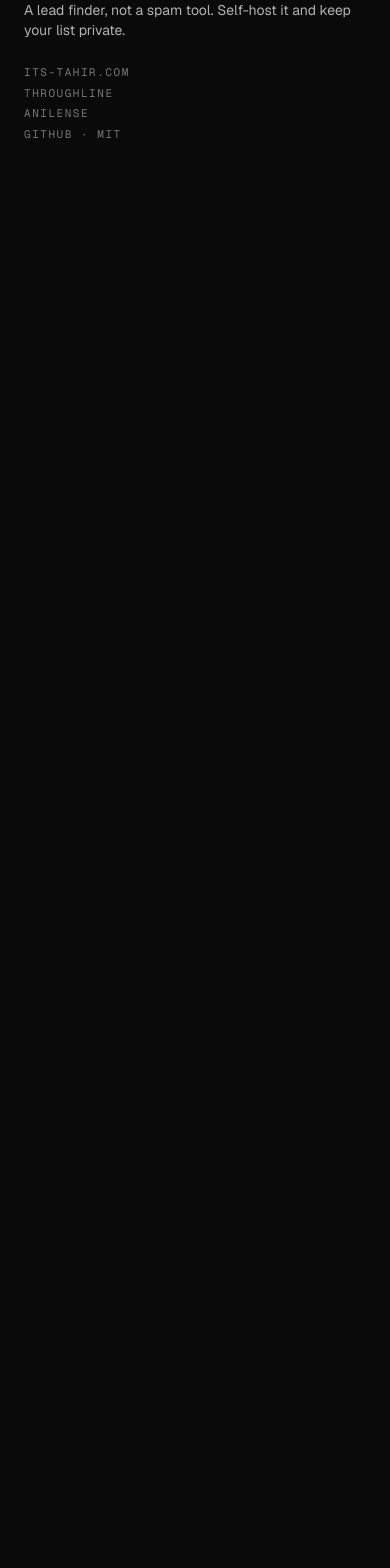
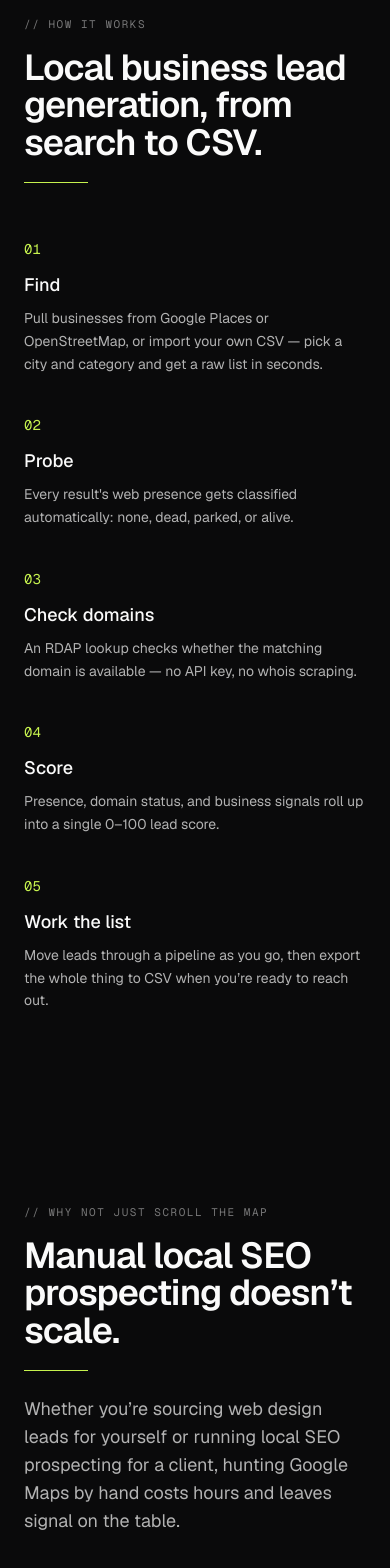
Before and after one commit to fullfrontend/presence-zero, a Next.js app: page / in a window 390 px wide. Shown: the part 1049-2617 px from the top of the page. Before the commit the page ends 1239 px from the top, so only its background shows below. Built offline with nearby package versions, Linux system fonts and the light colour scheme.

Commit message:
feat(landing): how-it-works, why-manual, features, who-for, ethics

```diff
--- a/src/app/(marketing)/page.tsx
+++ b/src/app/(marketing)/page.tsx
@@ -1,2 +1,19 @@
 import { Hero } from '@/components/landing/hero'
-export default function LandingPage() { return <Hero /> }
+import { HowItWorks } from '@/components/landing/how-it-works'
+import { WhyManual } from '@/components/landing/why-manual'
+import { Features } from '@/components/landing/features'
+import { WhoFor } from '@/components/landing/who-for'
+import { Ethics } from '@/components/landing/ethics'
+
+export default function LandingPage() {
+  return (
+    <>
+      <Hero />
+      <HowItWorks />
+      <WhyManual />
+      <Features />
+      <WhoFor />
+      <Ethics />
+    </>
+  )
+}
--- /dev/null
+++ b/src/components/landing/ethics.tsx
@@ -0,0 +1,23 @@
+import { SectionTag } from '@/components/brand/section-tag'
+import { HeadlineRule } from '@/components/brand/headline-rule'
+
+export function Ethics() {
+  return (
+    <section id="ethics" className="border-t border-line bg-surface/40">
+      <div className="mx-auto max-w-3xl px-6 py-24 text-center lg:py-32">
+        <div className="flex justify-center">
+          <SectionTag>{'// THE LINE'}</SectionTag>
+        </div>
+        <h2 className="mt-4 text-3xl font-semibold leading-[1.1] tracking-tight sm:text-4xl">
+          A lead finder. Never a spam tool.
+        </h2>
+        <div className="mx-auto"><HeadlineRule /></div>
+        <p className="mx-auto mt-6 max-w-xl text-base leading-relaxed text-dim">
+          PresenceZero finds businesses and checks domains — it does not send email, message anyone,
+          or scrape contacts for outreach. What you do with your exported list is your business.
+          Bulk email is not, and will never be, a feature of this project.
+        </p>
+      </div>
+    </section>
+  )
+}
--- /dev/null
+++ b/src/components/landing/features.tsx
@@ -0,0 +1,61 @@
+import { SectionTag } from '@/components/brand/section-tag'
+import { HeadlineRule } from '@/components/brand/headline-rule'
+
+const FEATURES = [
+  {
+    kicker: '// SOURCES',
+    title: 'Google Places, OpenStreetMap, or CSV',
+    body: 'Pull business data from live providers or import your own list — no vendor lock-in.',
+  },
+  {
+    kicker: '// PRESENCE',
+    title: 'None, dead, parked, or alive',
+    body: 'Web presence is classified automatically, so you know at a glance who needs a website.',
+  },
+  {
+    kicker: '// DOMAINS',
+    title: 'Domain availability checker',
+    body: 'RDAP lookups confirm whether the matching domain is free to register — no API key required.',
+  },
+  {
+    kicker: '// SCORING',
+    title: '0–100 lead score',
+    body: 'Presence, domain status, and business signals roll up into one score you can sort and filter by.',
+  },
+  {
+    kicker: '// PIPELINE',
+    title: 'A pipeline, not a spreadsheet',
+    body: 'Move leads through stages as you work the list, from new through contacted to won.',
+  },
+  {
+    kicker: '// EXPORT',
+    title: 'CSV export, any time',
+    body: 'Take your list anywhere — your CRM, your outreach tool, or your own spreadsheet.',
+  },
+  {
+    kicker: '// OWNERSHIP',
+    title: 'Free tier, or self-hosted lead finder',
+    body: 'Run it hosted on the free tier, or self-host the open-source project and bring your own keys.',
+  },
+] as const
+
+export function Features() {
+  return (
+    <section id="features" className="mx-auto max-w-6xl px-6 py-24 lg:py-32">
+      <SectionTag>{'// FEATURES'}</SectionTag>
+      <h2 className="mt-4 max-w-2xl text-4xl font-semibold leading-[1.05] tracking-tight sm:text-5xl">
+        Everything a lead finder for web designers and agencies needs.
+      </h2>
+      <HeadlineRule />
+      <div className="mt-14 grid gap-5 sm:grid-cols-2 lg:grid-cols-3">
+        {FEATURES.map((f) => (
+          <div key={f.title} className="rounded-xl border border-line bg-surface p-6">
+            <p className="font-mono text-[11px] uppercase tracking-[0.14em] text-mute">{f.kicker}</p>
+            <h3 className="mt-3 text-lg font-medium text-text">{f.title}</h3>
+            <p className="mt-2 text-sm leading-relaxed text-dim">{f.body}</p>
+          </div>
+        ))}
+      </div>
+    </section>
+  )
+}
--- /dev/null
+++ b/src/components/landing/how-it-works.tsx
@@ -0,0 +1,51 @@
+import { SectionTag } from '@/components/brand/section-tag'
+import { HeadlineRule } from '@/components/brand/headline-rule'
+
+const STEPS = [
+  {
+    n: '01',
+    title: 'Find',
+    body: 'Pull businesses from Google Places or OpenStreetMap, or import your own CSV — pick a city and category and get a raw list in seconds.',
+  },
+  {
+    n: '02',
+    title: 'Probe',
+    body: "Every result's web presence gets classified automatically: none, dead, parked, or alive.",
+  },
+  {
+    n: '03',
+    title: 'Check domains',
+    body: 'An RDAP lookup checks whether the matching domain is available — no API key, no whois scraping.',
+  },
+  {
+    n: '04',
+    title: 'Score',
+    body: 'Presence, domain status, and business signals roll up into a single 0–100 lead score.',
+  },
+  {
+    n: '05',
+    title: 'Work the list',
+    body: 'Move leads through a pipeline as you go, then export the whole thing to CSV when you’re ready to reach out.',
+  },
+] as const
+
+export function HowItWorks() {
+  return (
+    <section id="how" className="mx-auto max-w-6xl px-6 py-24 lg:py-32">
+      <SectionTag>{'// HOW IT WORKS'}</SectionTag>
+      <h2 className="mt-4 max-w-2xl text-4xl font-semibold leading-[1.05] tracking-tight sm:text-5xl">
+        Local business lead generation, from search to CSV.
+      </h2>
+      <HeadlineRule />
+      <ol className="mt-14 grid gap-10 lg:grid-cols-5 lg:gap-6">
+        {STEPS.map((step) => (
+          <li key={step.n} className="lg:border-l lg:border-line lg:pl-6">
+            <div className="font-mono text-sm text-lime">{step.n}</div>
+            <div className="mt-3 text-lg font-medium text-text">{step.title}</div>
+            <p className="mt-2 text-sm leading-relaxed text-dim">{step.body}</p>
+          </li>
+        ))}
+      </ol>
+    </section>
+  )
+}
--- /dev/null
+++ b/src/components/landing/who-for.tsx
@@ -0,0 +1,41 @@
+import { SectionTag } from '@/components/brand/section-tag'
+import { HeadlineRule } from '@/components/brand/headline-rule'
+
+const AUDIENCES = [
+  {
+    kicker: '// FREELANCERS',
+    title: 'Freelance web developers',
+    body: 'Skip the cold-search grind — build a warm list of web design leads, scored by city, in the time it takes to drink your coffee.',
+  },
+  {
+    kicker: '// AGENCIES',
+    title: 'Design, marketing & SEO agencies',
+    body: 'Feed local SEO prospecting straight into your pipeline — deduped, scored, and exportable before anyone touches a spreadsheet.',
+  },
+  {
+    kicker: '// INVESTORS',
+    title: 'Domain investors',
+    body: 'Surface available domains sitting next to real, active local businesses — demand signal a bulk whois scrape can’t give you.',
+  },
+] as const
+
+export function WhoFor() {
+  return (
+    <section id="who" className="mx-auto max-w-6xl px-6 py-24 lg:py-32">
+      <SectionTag>{'// WHO IT’S FOR'}</SectionTag>
+      <h2 className="mt-4 max-w-2xl text-4xl font-semibold leading-[1.05] tracking-tight sm:text-5xl">
+        Built for people who sell websites and domains.
+      </h2>
+      <HeadlineRule />
+      <div className="mt-14 grid gap-5 sm:grid-cols-3">
+        {AUDIENCES.map((a) => (
+          <div key={a.title} className="rounded-xl border border-line bg-surface p-6">
+            <p className="font-mono text-[11px] uppercase tracking-[0.14em] text-mute">{a.kicker}</p>
+            <h3 className="mt-3 text-lg font-medium text-text">{a.title}</h3>
+            <p className="mt-2 text-sm leading-relaxed text-dim">{a.body}</p>
+          </div>
+        ))}
+      </div>
+    </section>
+  )
+}
--- /dev/null
+++ b/src/components/landing/why-manual.tsx
@@ -0,0 +1,50 @@
+import { SectionTag } from '@/components/brand/section-tag'
+import { HeadlineRule } from '@/components/brand/headline-rule'
+
+const MANUAL = [
+  'Slow — one search, one map, one tab at a time. A single city can eat an evening.',
+  'Unscored — every pin looks the same until you click through and judge it yourself.',
+  'No domain signal — you won’t know if the matching domain is taken until you check it by hand.',
+  'Easy to lose track — no pipeline, so promising leads die in browser tabs and half-finished spreadsheets.',
+]
+
+const PRESENCEZERO = [
+  'Scored — every lead ranked 0–100 the moment it’s found.',
+  'Deduped — no repeat businesses across providers or repeat searches.',
+  'Domain-aware — RDAP availability checked automatically, for every lead, every time.',
+  'Exportable — pipeline stages and CSV export built in, ready for your outreach list.',
+]
+
+export function WhyManual() {
+  return (
+    <section className="mx-auto max-w-6xl px-6 py-24 lg:py-32">
+      <SectionTag>{'// WHY NOT JUST SCROLL THE MAP'}</SectionTag>
+      <h2 className="mt-4 max-w-2xl text-4xl font-semibold leading-[1.05] tracking-tight sm:text-5xl">
+        Manual local SEO prospecting doesn’t scale.
+      </h2>
+      <HeadlineRule />
+      <p className="mt-6 max-w-2xl text-lg text-dim">
+        Whether you’re sourcing web design leads for yourself or running local SEO prospecting for a
+        client, hunting Google Maps by hand costs hours and leaves signal on the table.
+      </p>
+      <div className="mt-14 grid gap-10 md:grid-cols-2 md:gap-8">
+        <div className="rounded-xl border border-line bg-surface p-6">
+          <h3 className="text-sm font-medium text-mute">Hunting Google Maps by hand</h3>
+          <ul className="mt-5 space-y-4">
+            {MANUAL.map((line) => (
+              <li key={line} className="text-sm leading-relaxed text-dim">{line}</li>
+            ))}
+          </ul>
+        </div>
+        <div className="rounded-xl border border-lime/30 bg-lime/[0.04] p-6">
+          <h3 className="text-sm font-medium text-lime">PresenceZero</h3>
+          <ul className="mt-5 space-y-4">
+            {PRESENCEZERO.map((line) => (
+              <li key={line} className="text-sm leading-relaxed text-dim">{line}</li>
+            ))}
+          </ul>
+        </div>
+      </div>
+    </section>
+  )
+}
```
